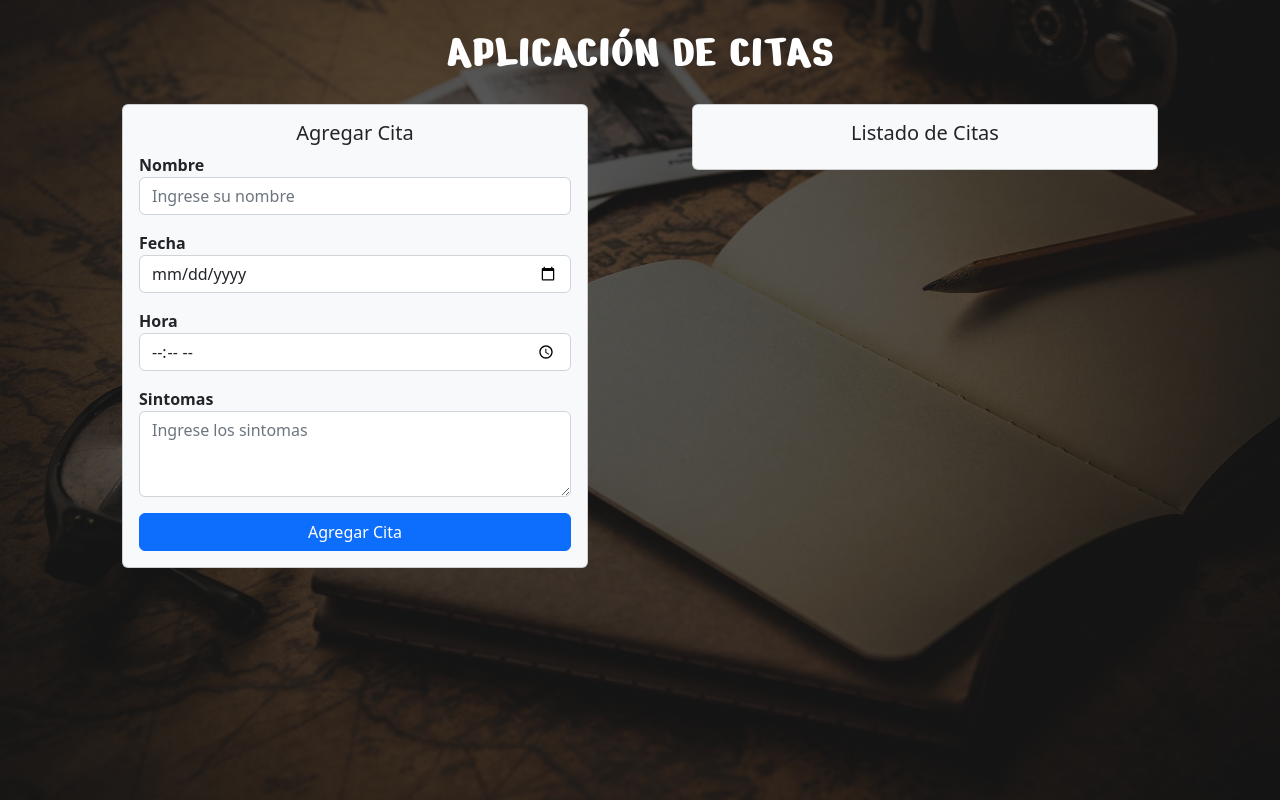
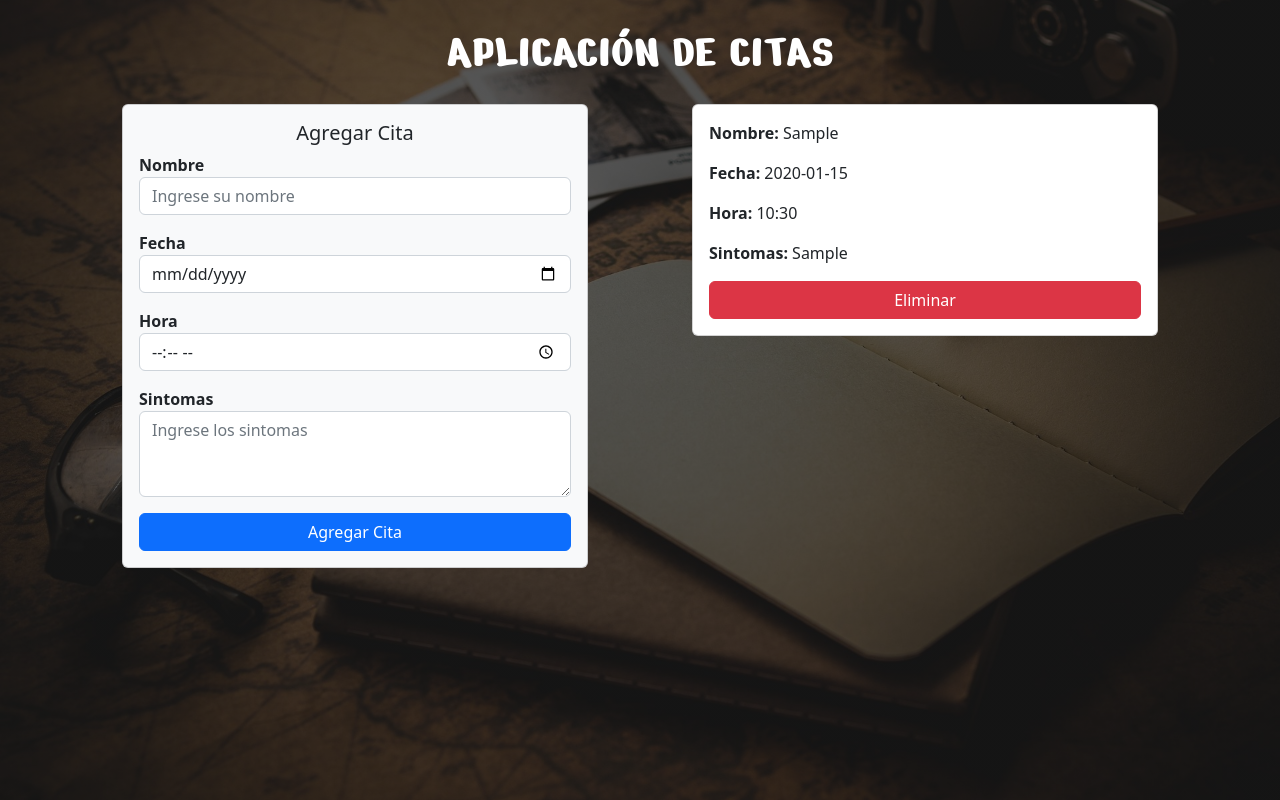
Before and after one commit to WilberBallesteros/citas-angular, an Angular app: page / in a window 1280 px wide. Both pictures are taken after typing "Sample", "2020-01-15", "10:30", "Sample" into the empty fields and a click on the button "Agregar Cita". Built offline with nearby package versions, Linux system fonts and the light colour scheme.

Commit message:
se agregan las targetas de cada cita que se agenda

```diff
--- a/src/app/app.component.html
+++ b/src/app/app.component.html
@@ -5,7 +5,7 @@
       <app-crear-cita (nuevaCita)="agregarCita($event)"></app-crear-cita>
     </div>
     <div class="col-lg-6">
-      <app-list-citas></app-list-citas>
+      <app-list-citas [listadoCitas]="listCitas"></app-list-citas>
     </div>
   </div>
 </div>
--- a/src/app/components/list-citas/list-citas.component.css
+++ b/src/app/components/list-citas/list-citas.component.css
@@ -1,3 +1,6 @@
 .card {
     margin: 0px 40px;
 }
+span {
+    font-weight: 600;
+}
--- a/src/app/components/list-citas/list-citas.component.html
+++ b/src/app/components/list-citas/list-citas.component.html
@@ -1,5 +1,15 @@
-<div class="card bg-light">
+<div *ngIf="listadoCitas.length === 0" class="card bg-light">
     <div class="card-body">
-        <h5 class="card-title text-center">Listado de Citas</h5>
+        <h5 class="card-title text-center">No hay citas para mostrar</h5>
     </div>
 </div>
+
+<div *ngFor="let cita of listadoCitas" class="card mb-2">
+    <div class="card-body">
+        <p class="card-text"><span>Nombre:</span> {{ cita.nombre }} </p>
+        <p class="card-text"><span>Fecha:</span> {{ cita.fecha }} </p>
+        <p class="card-text"><span>Hora:</span> {{ cita.hora }} </p>
+        <p class="card-text"><span>Sintomas:</span> {{ cita.sintomas }} </p>
+        <button style="width:100%;" class="btn btn-danger btn-block">Eliminar</button>
+    </div>
+</div>
--- a/src/app/components/list-citas/list-citas.component.ts
+++ b/src/app/components/list-citas/list-citas.component.ts
@@ -1,4 +1,4 @@
-import { Component, OnInit } from '@angular/core';
+import { Component, Input, OnInit } from '@angular/core';
 
 @Component({
   selector: 'app-list-citas',
@@ -7,6 +7,8 @@
 })
 export class ListCitasComponent implements OnInit {
 
+  @Input() listadoCitas: any;
+
   constructor() { }
 
   ngOnInit(): void {
```
